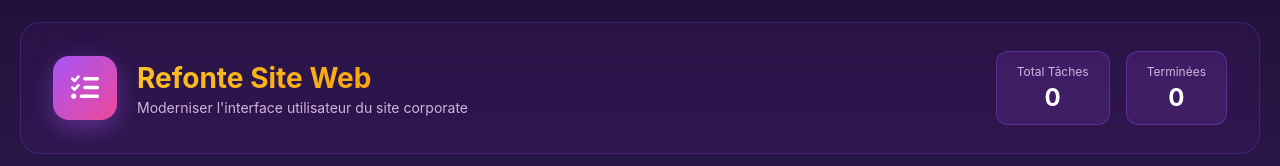
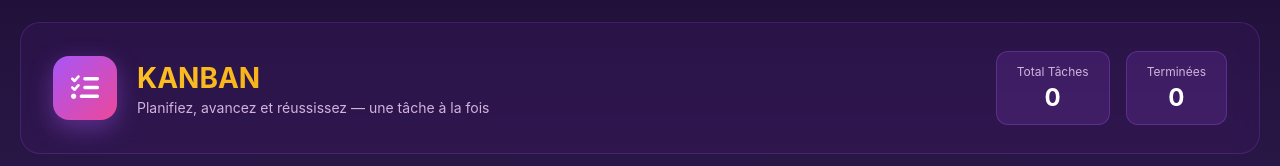
Before and after one commit to touria-chi/TaskFlow-project, a Vue app in the folder kanban-app/: page /project/1 in a window 1280 px wide. Shown: the part 164-330 px from the top of the page. Built offline with nearby package versions, Linux system fonts and the light colour scheme; no server answers; the database is empty; sample sign-in values are in the browser's storage.

Commit message:
update project detail

```diff
--- a/kanban-app/src/views/ProjectDetails.vue
+++ b/kanban-app/src/views/ProjectDetails.vue
@@ -96,8 +96,8 @@ const goBack = () => {
           <i class="fa-solid fa-list-check"></i>
         </div>
         <div class="header-text">
-          <h1 class="page-title">Refonte Site Web</h1>
-          <p class="page-subtitle">Moderniser l'interface utilisateur du site corporate</p>
+          <h1 class="page-title">KANBAN</h1>
+          <p class="page-subtitle">Planifiez, avancez et réussissez — une tâche à la fois</p>
         </div>
       </div>
       <div class="header-right">
```
